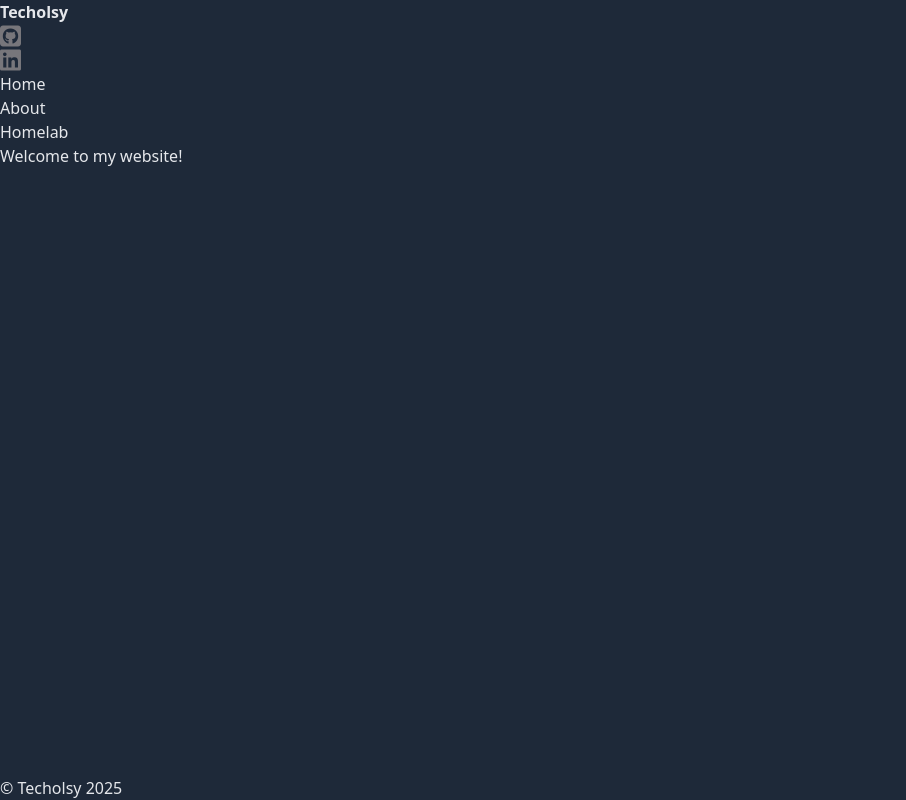
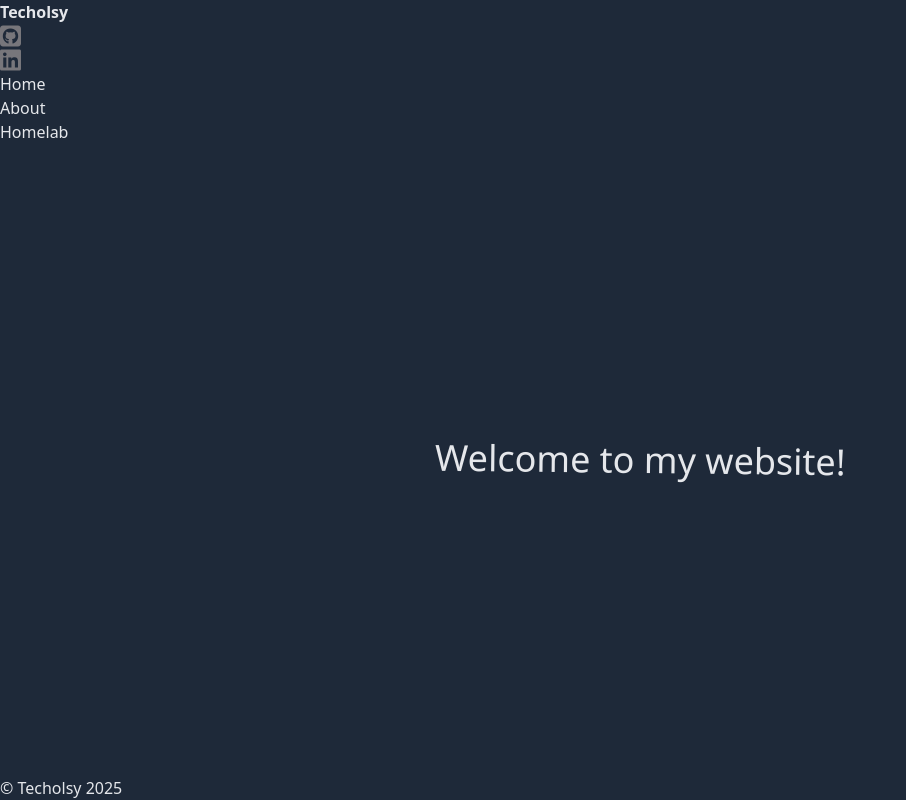
Before and after one commit to techolsy/techolsy-website, a SvelteKit app: page / in a window 1280 px wide. Shown: the whole page, without its empty margins (0-906 px from the left). Built offline with nearby package versions, Linux system fonts and the light colour scheme.

Commit message:
+page.svelte: centered h1 and made it wobble

```diff
--- a/src/routes/+page.svelte
+++ b/src/routes/+page.svelte
@@ -1,14 +1,25 @@
+<script>
+  import { onMount } from "svelte";
+
+  let angle = 0;
+  let speed = 0.01;
+  let time = 0
+
+  function animate() {
+    time += speed;
+    angle = Math.sin(time) * 5;
+    requestAnimationFrame(animate);
+  }
+
+  onMount(() => {
+    animate();
+  });
+</script>
+
 <svelte:head>
   <title>Home</title>
 </svelte:head>
 
-<div class="center">
-  <h1>Welcome to my website!</h1>
+<div class="flex flex-grow items-center justify-center">
+  <h1 class="text-4xl" style="transform: rotate({angle}deg);">Welcome to my website!</h1>
 </div>
-
-<style>
-  .center {
-    display: flex;
-    justify-content: center;
-  }
-</style>
```
